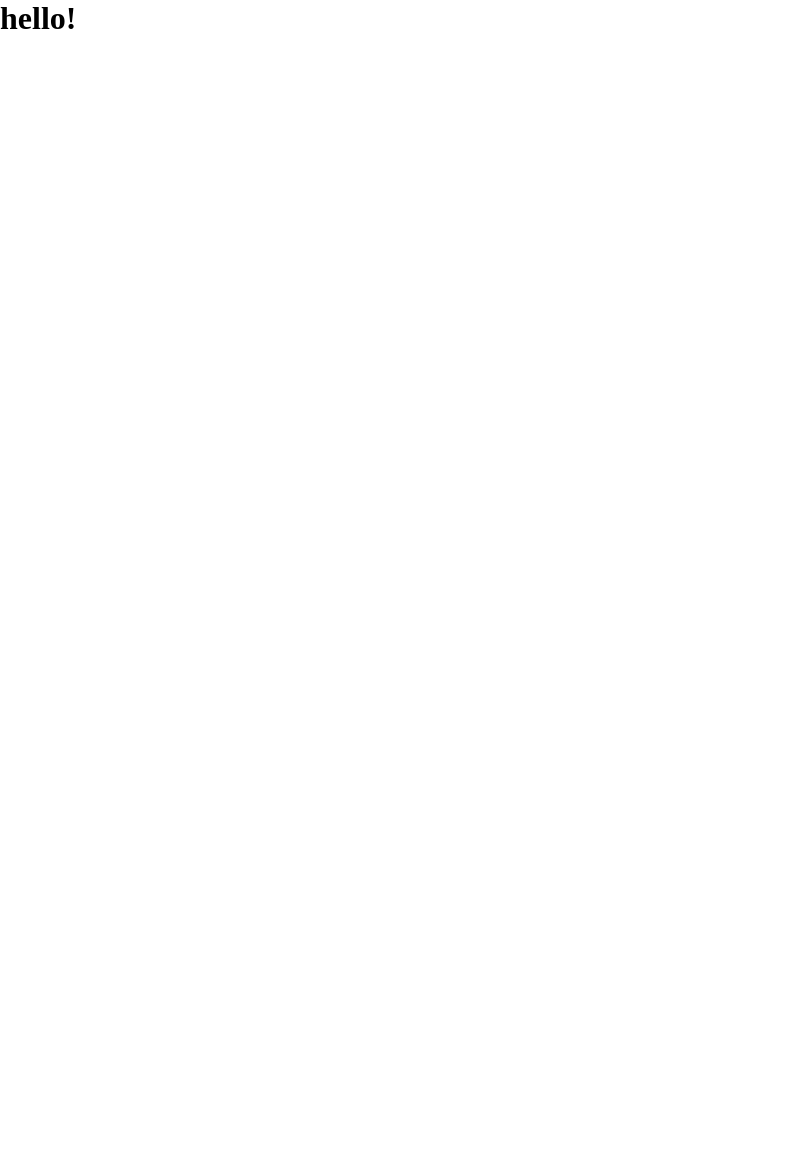
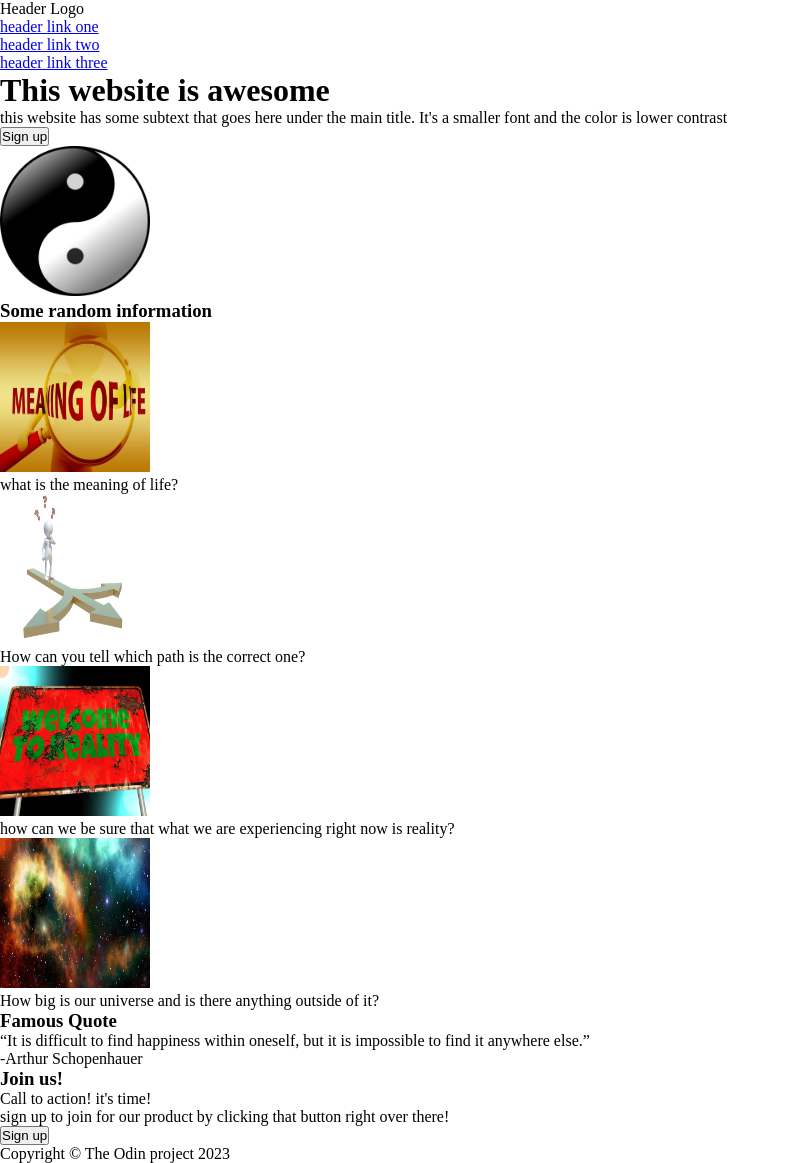
Before and after one commit to kapowlo/Landing-Page, a plain HTML site: page index.html in a window 1280 px wide. Shown: the whole page, without its empty margins (0-789 px from the left). Before the commit the page ends 800 px from the top, so only its background shows below. Drawn offline with Linux system fonts and the light colour scheme.

Commit message:
Initial index.html is done for now
Added some comments for some guidelines and tips
this will help me understand the html file a bit faster

```diff
--- a/index.html
+++ b/index.html
@@ -12,7 +12,79 @@
 </head>
 
 <body>
-    <h1>hello!</h1>
+    <div class="container">
+        <!--direct children will be header main footer-->
+
+        <header class="header dark-bg">
+            <!--we'll also have a display column to put the hero section under the navbar-->
+            <nav class="navbar">
+                <div class="logo small-white-text">Header Logo</div>
+
+                <ul>
+                    <li><a href="#">header link one</a></li>
+                    <li><a href="#">header link two</a></li>
+                    <li><a href="#">header link three</a></li>
+                </ul>
+            </nav>
+            <div class="hero">
+                <!--set to row so image is next to text-->
+                <div class="wrapper">
+                    <!--add comment here -->
+                    <h1>This website is awesome</h1>
+                    <p>this website has some subtext that goes here under the main title.
+                        It's a smaller font and the color is lower contrast</p>
+                    <button class="hero-button">Sign up</button>
+                </div>
+                <img src="img/ying-yang.png" alt="ying and yang symbol" width="150" height="150">
+            </div>
+        </header>
+
+        <main>
+            <!--we'll have three different section as direct child of the main
+            one above the other so column-->
+            <section class="illustration-questions">
+                <h3>Some random information</h3>
+                <div class="wrap-image-text">
+                    <img src="img/life-meaning.jpg" alt="an image with the text the meaning of life" width="150"
+                        height="150">
+                    <p>what is the meaning of life?</p>
+                </div>
+                <div class="wrap-image-text">
+                    <img src="img/whichpath.png" alt="a person struggling to choose which path to take" width="150"
+                        height="150">
+                    <p>How can you tell which path is the correct one?</p>
+                </div>
+                <div class="wrap-image-text">
+                    <img src="img/reality.jpg" alt="a sign that says Welcome to reality" width="150" height="150">
+                    <p>how can we be sure that what we are experiencing right now is reality?</p>
+                </div>
+                <div class="wrap-image-text">
+                    <img src="img/universe.jpg" alt="a beautiful image of space" width="150" height="150">
+                    <p>How big is our universe and is there anything outside of it?</p>
+                </div>
+
+            </section>
+
+            <section class="quote grey-bg">
+                <h3>Famous Quote</h3>
+                <p class="text"><q>It is difficult to find happiness within oneself, but it is impossible to find it
+                        anywhere else.</q> </p>
+                <p class="author-quote">-Arthur Schopenhauer</p>
+            </section>
+            <section class="Join">
+                <h3>Join us!</h3>
+                <div class="blue">
+                    <p class="small-white-text">Call to action! it's time!</p>
+                    <p>sign up to join for our product by clicking that button right over there!</p>
+                </div>
+                <button class="join-button">Sign up</button>
+            </section>
+        </main>
+        <footer class="dark-bg">
+
+            <p>Copyright &copy; The Odin project 2023</p>
+        </footer>
+    </div>
 </body>
 
 </html>
```
